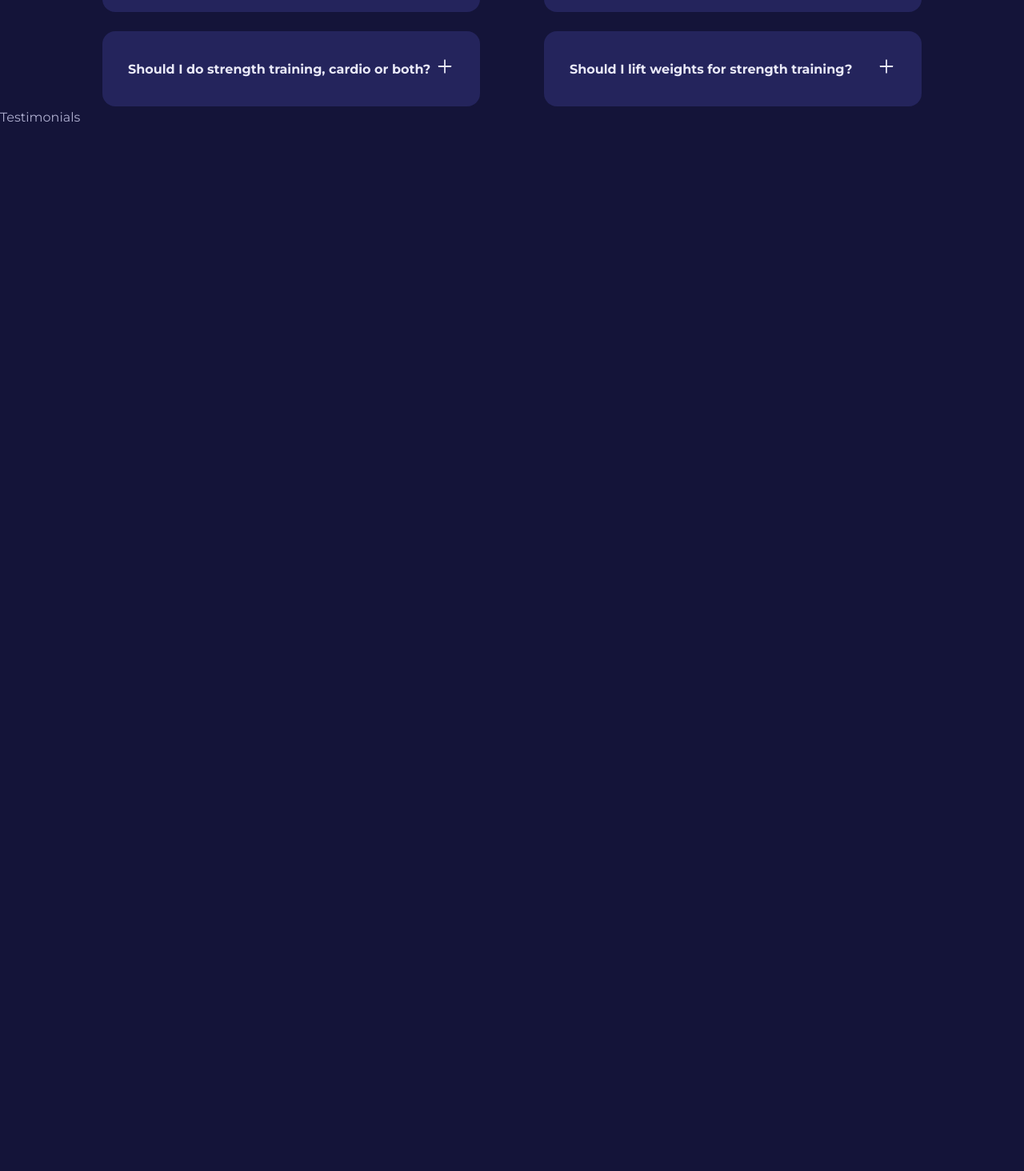
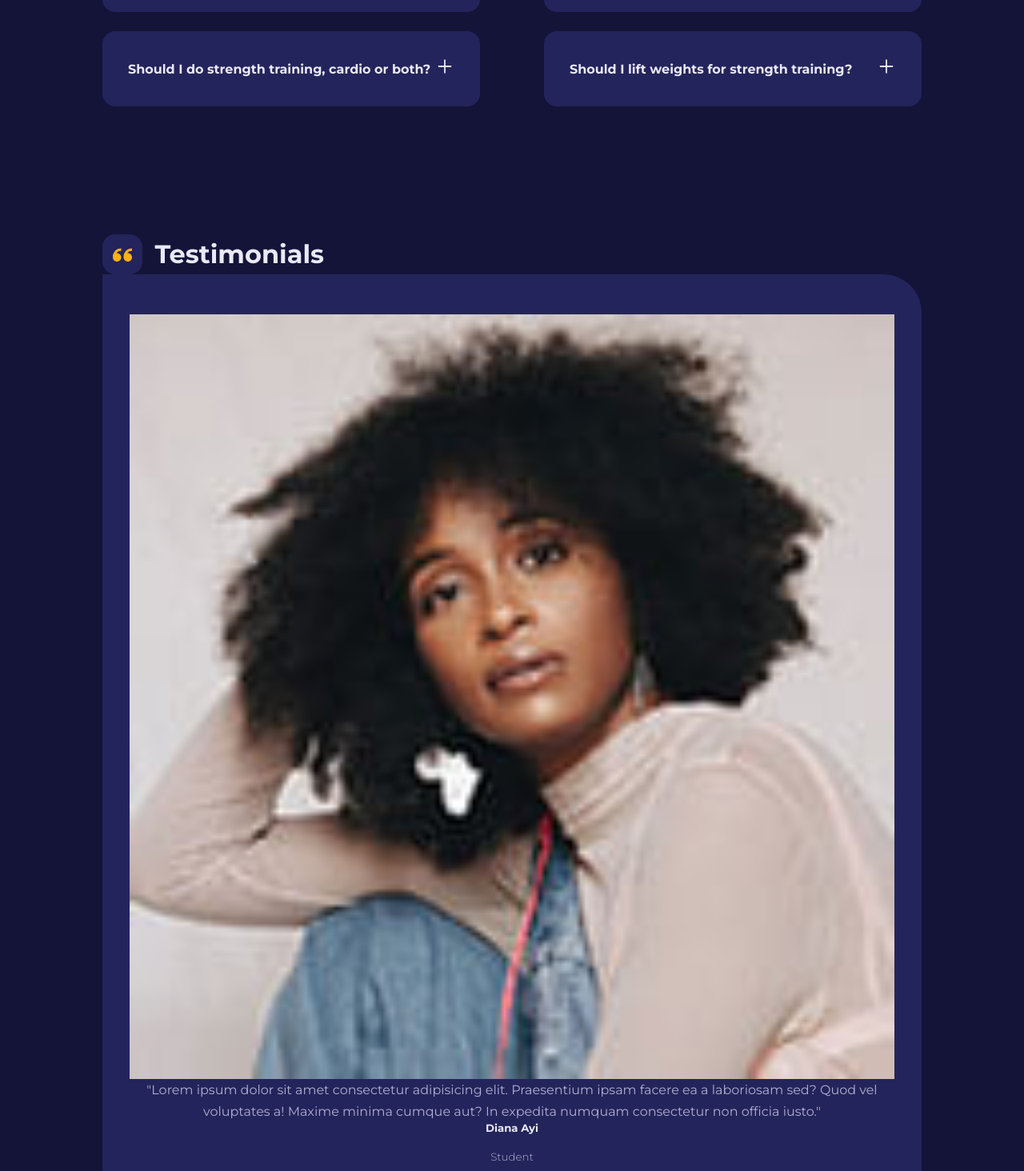
Before and after one commit to erickdc7/react-trainer-website, a React (Create React App) app: page / in a window 1280 px wide. Shown: the part 2672-4136 px from the top of the page at 80% size. Before the commit the page ends 2833 px from the top, so only its background shows below. Built offline with nearby package versions, Linux system fonts and the light colour scheme; the HTML template or start-up script is replaced by a standard one.

Commit message:
container testimonials__container added in Testimonials.jsx

```diff
--- a/src/components/Testimonials.jsx
+++ b/src/components/Testimonials.jsx
@@ -1,8 +1,34 @@
-import React from 'react'
+import React, { useState } from 'react'
+import SectionHead from './SectionHead'
+import { ImQuotesLeft } from 'react-icons/im'
+import Card from '../UI/Card'
+import { IoIosArrowDropleftCircle, IoIosArrowDroprightCircle } from 'react-icons/io'
+import { testimonials } from '../data'
 
 const Testimonials = () => {
+    const [index, setIndex] = useState(0)
+    const { name, quote, job, avatar } = testimonials[index]
+
     return (
-        <div>Testimonials</div>
+        <section className="testimonials">
+            <div className="container testimonials__container">
+                <SectionHead
+                    icon={<ImQuotesLeft />}
+                    title="Testimonials"
+                />
+
+                <Card className="testimonial">
+                    <div className="testimonial__avatar">
+                        <img src={avatar} alt={name} />
+                    </div>
+                    <p className="testimonial__quote">
+                        {`"${quote}"`}
+                    </p>
+                    <h5>{name}</h5>
+                    <small className='testimonial__title'>{job}</small>
+                </Card>
+            </div>
+        </section>
     )
 }
 
```
